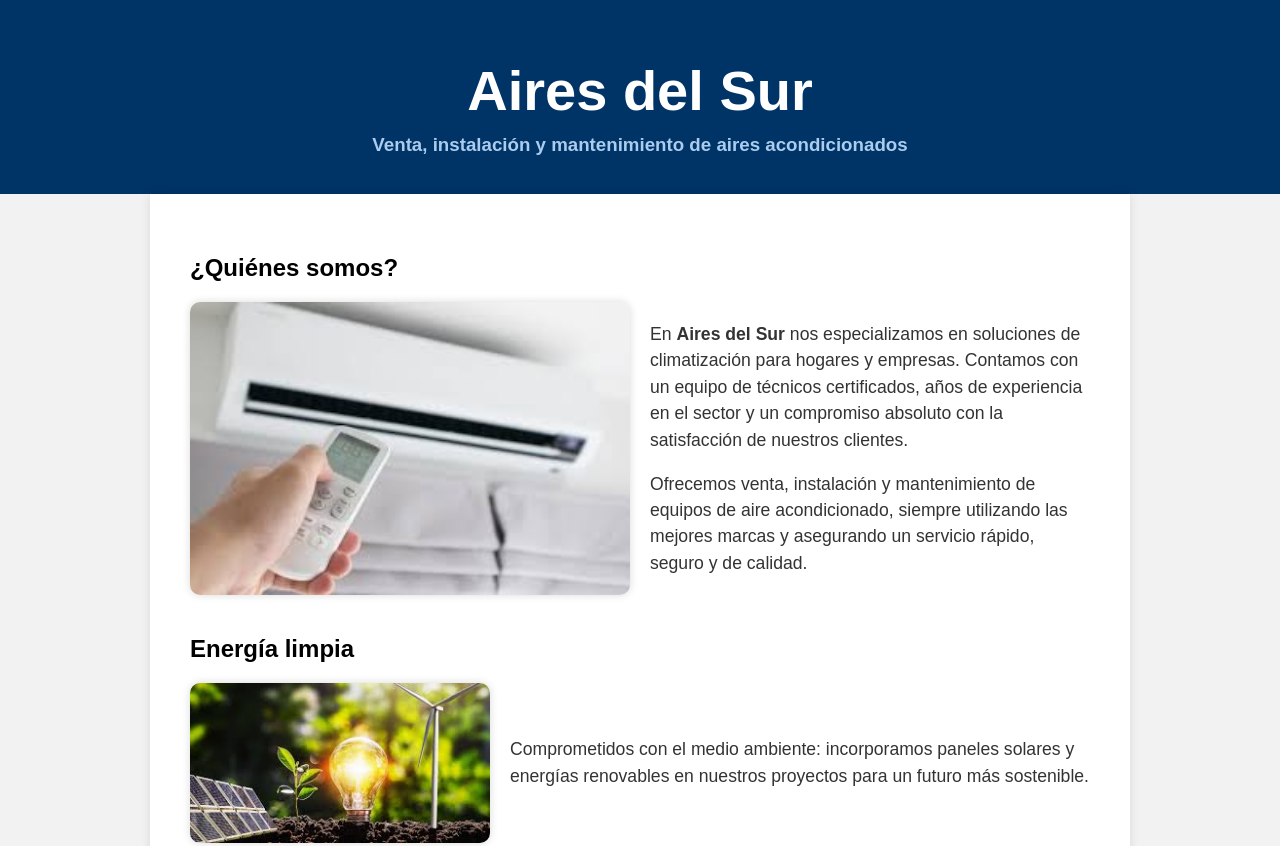
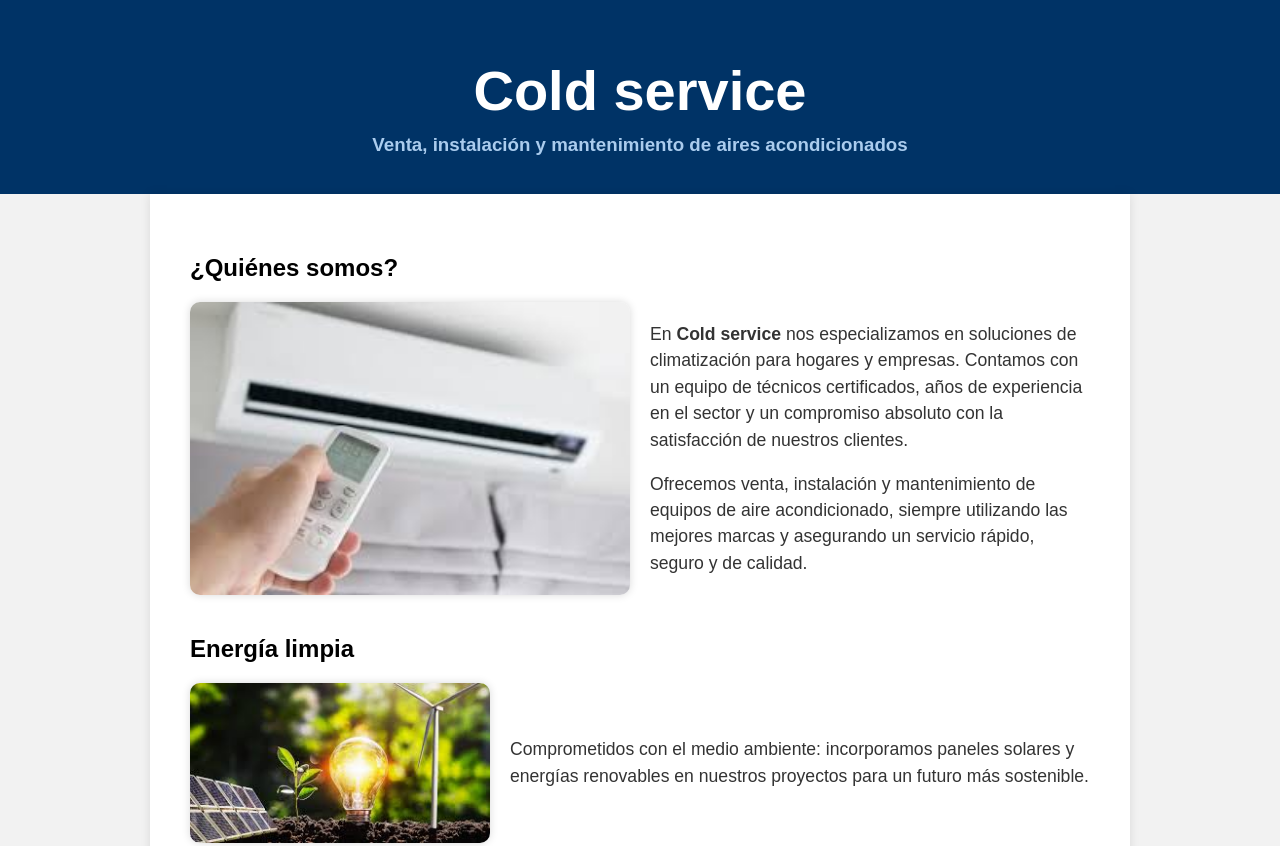
Before and after one commit to alfonsoxvi/airesur, a website: page aires-del-sur/public/index.html in a window 1280 px wide. Shown: the top 846 px of the page. Drawn offline with Linux system fonts and the light colour scheme.

Commit message:
Update index.html

```diff
--- a/aires-del-sur/public/index.html
+++ b/aires-del-sur/public/index.html
@@ -3,7 +3,7 @@
 <head>
   <meta charset="UTF-8" />
   <meta name="viewport" content="width=device-width, initial-scale=1" />
-  <title>Aires del Sur - Venta e instalación</title>
+  <title>Cold service - Venta e instalación</title>
   <style>
     body { font-family: Arial, sans-serif; background: #f2f2f2; margin: 0; padding: 0; }
     header { background: #003366; color: white; padding: 20px; text-align: center; }
@@ -50,7 +50,7 @@
 <body>
 
 <header>
-  <h1 style="font-size: 3.5em; margin-bottom: 0.2em;">Aires del Sur</h1>
+  <h1 style="font-size: 3.5em; margin-bottom: 0.2em;">Cold service</h1>
   <h3 style="color: #aaccee; margin-top: 0;">
     Venta, instalación y mantenimiento de aires acondicionados
   </h3>
@@ -61,7 +61,7 @@
   <div class="empresa">
     <img src="imagenes/airesur.jpg" alt="Técnico instalando aire acondicionado" />
     <div class="empresa-texto">
-      <p>En <strong>Aires del Sur</strong> nos especializamos en soluciones de climatización para hogares y empresas.
+      <p>En <strong>Cold service</strong> nos especializamos en soluciones de climatización para hogares y empresas.
       Contamos con un equipo de técnicos certificados, años de experiencia en el sector y un compromiso absoluto con la satisfacción de nuestros clientes.</p>
       <p>Ofrecemos venta, instalación y mantenimiento de equipos de aire acondicionado, siempre utilizando las mejores marcas y asegurando un servicio rápido, seguro y de calidad.</p>
     </div>
@@ -94,7 +94,7 @@
 </section>
 
 <footer>
-  &copy; 2025 Aires del Sur - Todos los derechos reservados.
+  &copy; 2025 Cold service - Todos los derechos reservados.
 </footer>
 
 </body>
```
